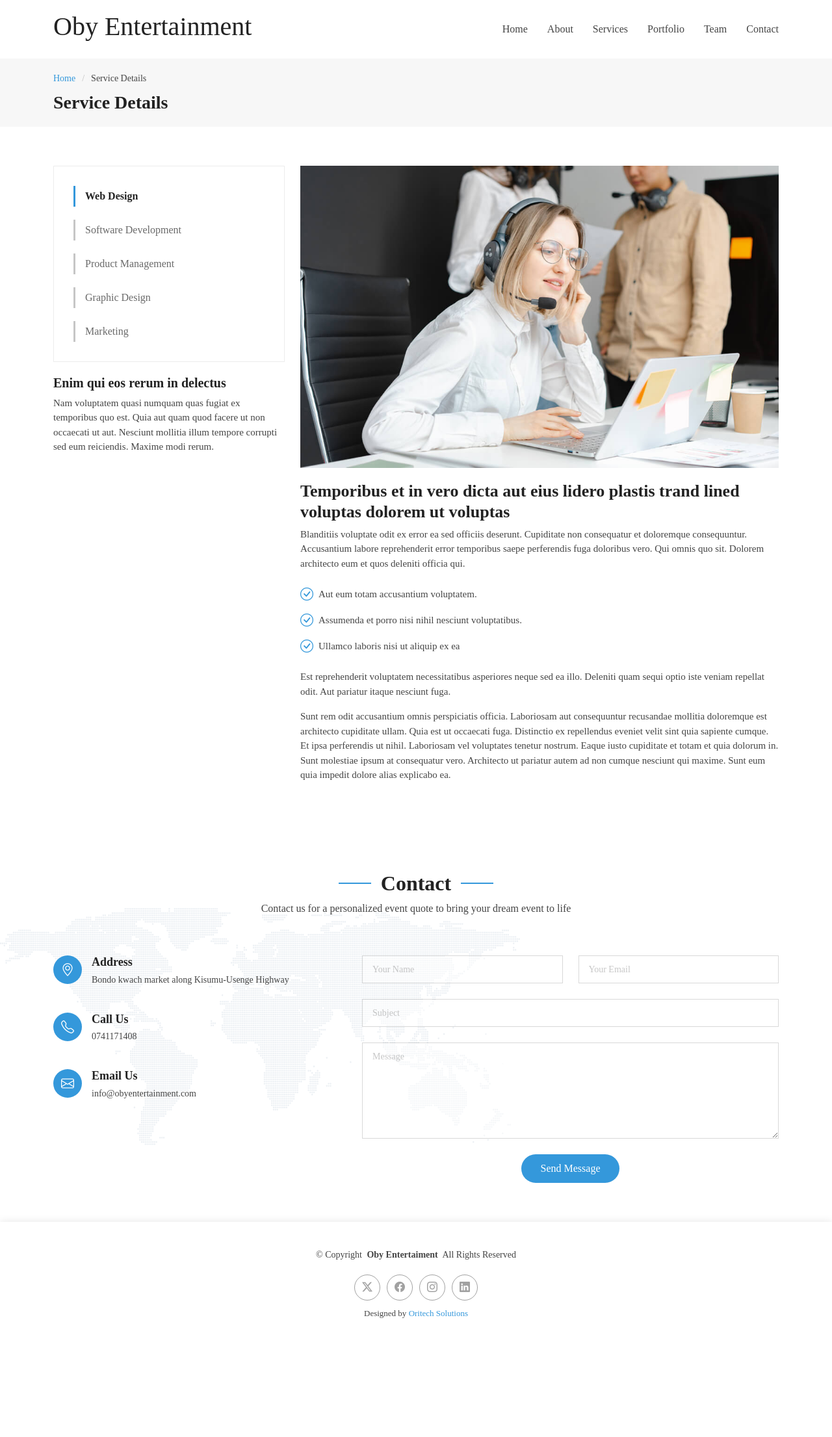
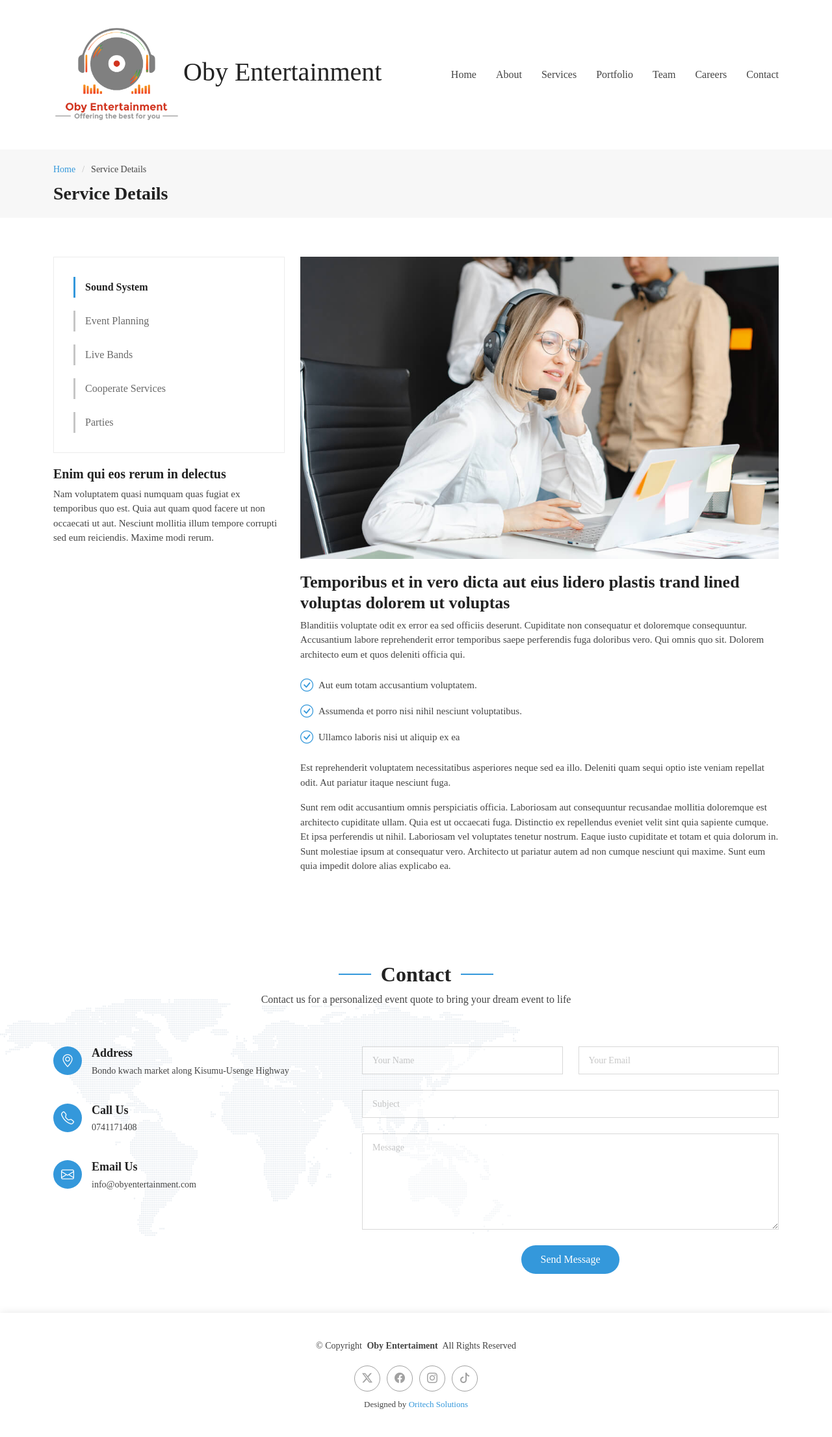
Before and after one commit to Oriengo/obyentertainment, a PHP site: page /service-details.php in a window 1280 px wide. Shown: the whole page at 65% size. Before the commit the page ends 2028 px from the top, so only its background shows below. Run offline with PHP 8.4, Linux system fonts and the light colour scheme.

Commit message:
commit in the noon

```diff
--- a/common-header.php
+++ b/common-header.php
@@ -36,7 +36,7 @@
     <div class="container-fluid container-xl position-relative d-flex align-items-center">
 
     <a href="index.html" class=" d-flex align-items-center me-auto">
-    <!-- <img src="assets/img/oby-entertainment.png-2.png" alt="" style="width: 200px; height: 200px; object-fit: cover;"> -->
+    <img src="assets/img/oby-entertainment.png-2.png" alt="" style="width: 200px; height: 200px; object-fit: cover;">
     <!-- <img src="assets/img/oby-entertainment.png-2.png" alt="Logo"> -->
     <h1 class="sitename">Oby Entertainment</h1>
 
@@ -50,6 +50,7 @@
           <li><a href="#services">Services</a></li>
           <li><a href="#portfolio">Portfolio</a></li>
           <li><a href="#team">Team</a></li>
+          <li><a href="#careers">Careers</a></li>
           <!-- <li class="dropdown"><a href="#"><span>Dropdown</span> <i class="bi bi-chevron-down toggle-dropdown"></i></a>
             <ul>
               <li><a href="#">Dropdown 1</a></li>
--- a/footer.php
+++ b/footer.php
@@ -83,9 +83,9 @@
   </div>
   <div class="social-links d-flex justify-content-center">
     <a href=""><i class="bi bi-twitter-x"></i></a>
-    <a href=""><i class="bi bi-facebook"></i></a>
-    <a href=""><i class="bi bi-instagram"></i></a>
-    <a href=""><i class="bi bi-linkedin"></i></a>
+    <a href="https://www.facebook.com/profile.php?id=61574142219457" target="_blank"><i class="bi bi-facebook"></i></a>
+    <a href="https://www.instagram.com/oby_entertainment?igsh=aXp4bTNqbXZhY2ww" target="_blank"><i class="bi bi-instagram"></i></a>
+    <a href="https://www.tiktok.com/@oby_entertainment?_t=ZM-8uq1MxeuhGQ&_r=1" target="_blank"><i class="bi bi-tiktok"></i></a>
   </div>
   <div class="credits">
 
--- a/service-details.php
+++ b/service-details.php
@@ -10,7 +10,7 @@ include "common-header.php"
       <div class="container">
         <nav class="breadcrumbs">
           <ol>
-            <li><a href="index.html">Home</a></li>
+            <li><a href="index.php">Home</a></li>
             <li class="current">Service Details</li>
           </ol>
         </nav>
@@ -27,11 +27,11 @@ include "common-header.php"
 
           <div class="col-lg-4" data-aos="fade-up" data-aos-delay="100">
             <div class="services-list">
-              <a href="#" class="active">Web Design</a>
-              <a href="#">Software Development</a>
-              <a href="#">Product Management</a>
-              <a href="#">Graphic Design</a>
-              <a href="#">Marketing</a>
+              <a href="#" class="active">Sound System</a>
+              <a href="#">Event Planning</a>
+              <a href="#">Live Bands</a>
+              <a href="#">Cooperate Services</a>
+              <a href="#">Parties</a>
             </div>
 
             <h4>Enim qui eos rerum in delectus</h4>
```
